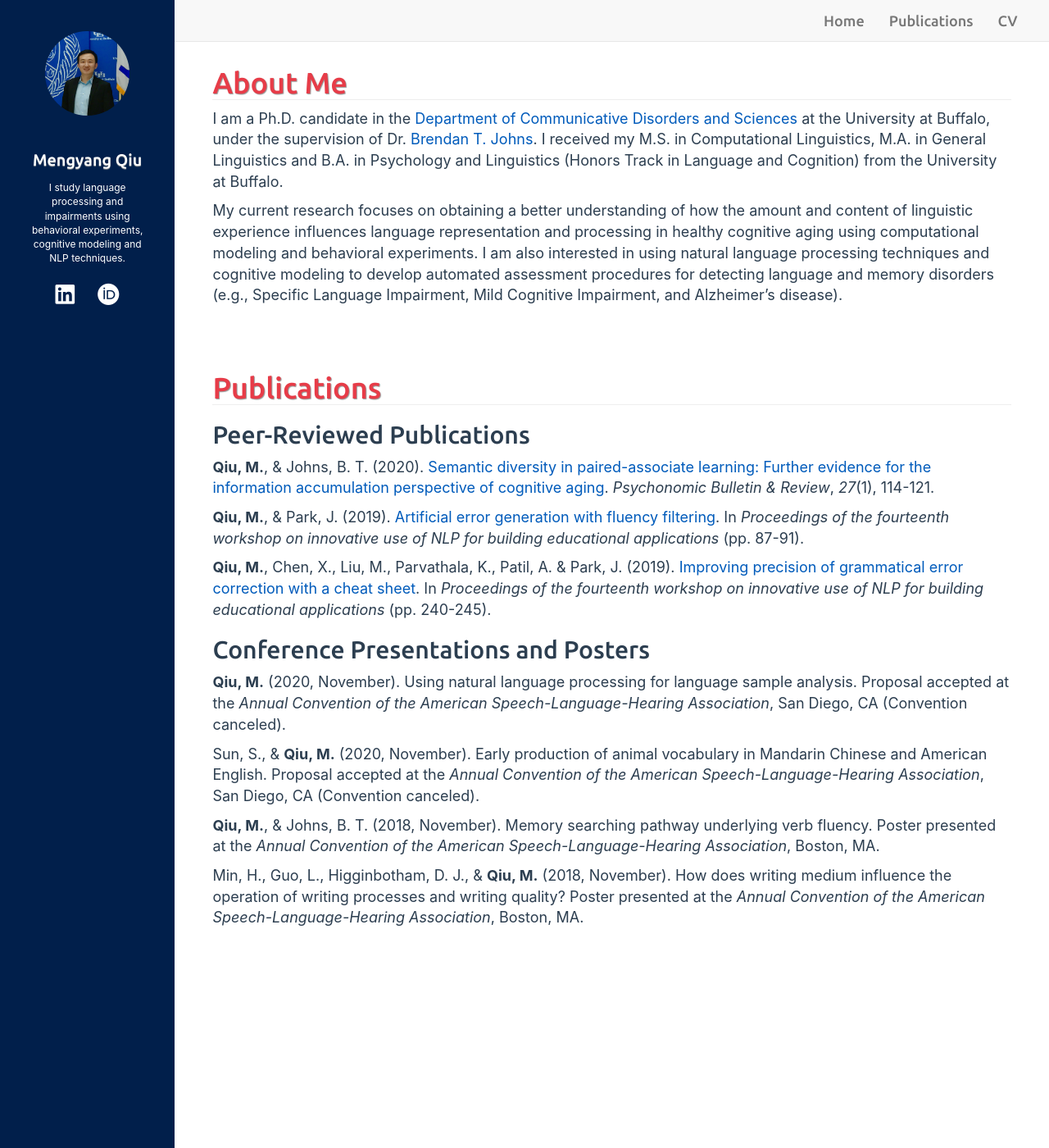
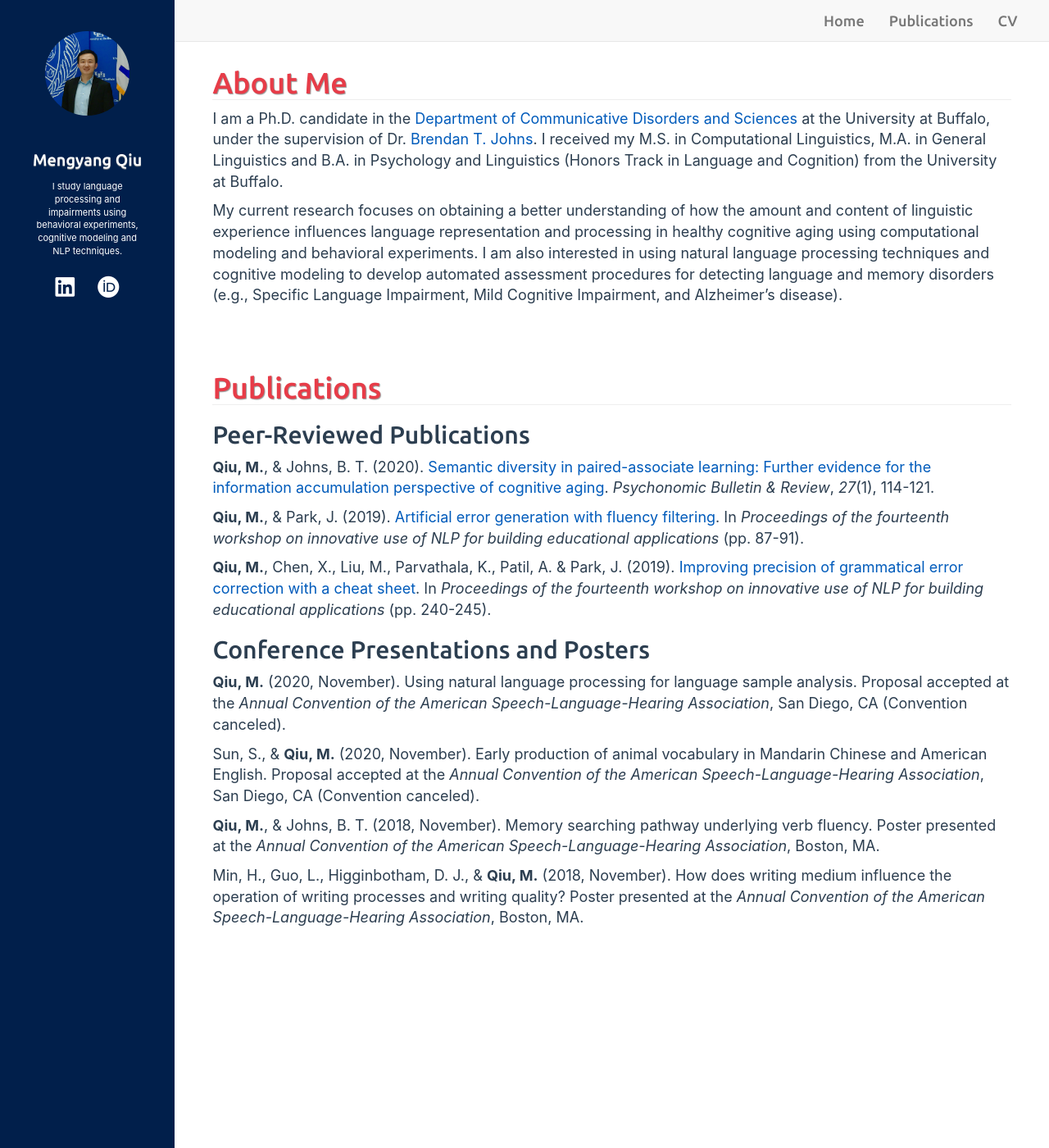
Before and after one commit to mengyangq/mengyangq.github.io, a Jekyll site: the page built from index.html, in a window 1280 px wide and 1400 px high. Shown: the whole window at 82% size. Built offline with Jekyll 4.4.1, drawn with Linux system fonts in a browser that asks for light colours; nearby versions of some CDN libraries; a style sheet for code colours, icons or effects is not loaded.

Commit message:
Sun Oct 11 23:12:35 EDT 2020

```diff
--- a/assets/css/style.css
+++ b/assets/css/style.css
@@ -60,7 +60,7 @@ a.nav-link:hover {
 #bio {
   font-family: -apple-system,system-ui,BlinkMacSystemFont,"Segoe UI", "Roboto","Helvetica Neue",Arial,sans-serif;
   /*font-family: "Courier New", Courier, monospace;*/
-  font-size: 0.857em;
+  font-size: 0.785em;
   margin: 0 auto;
   margin-bottom: 25px;
 }
```
